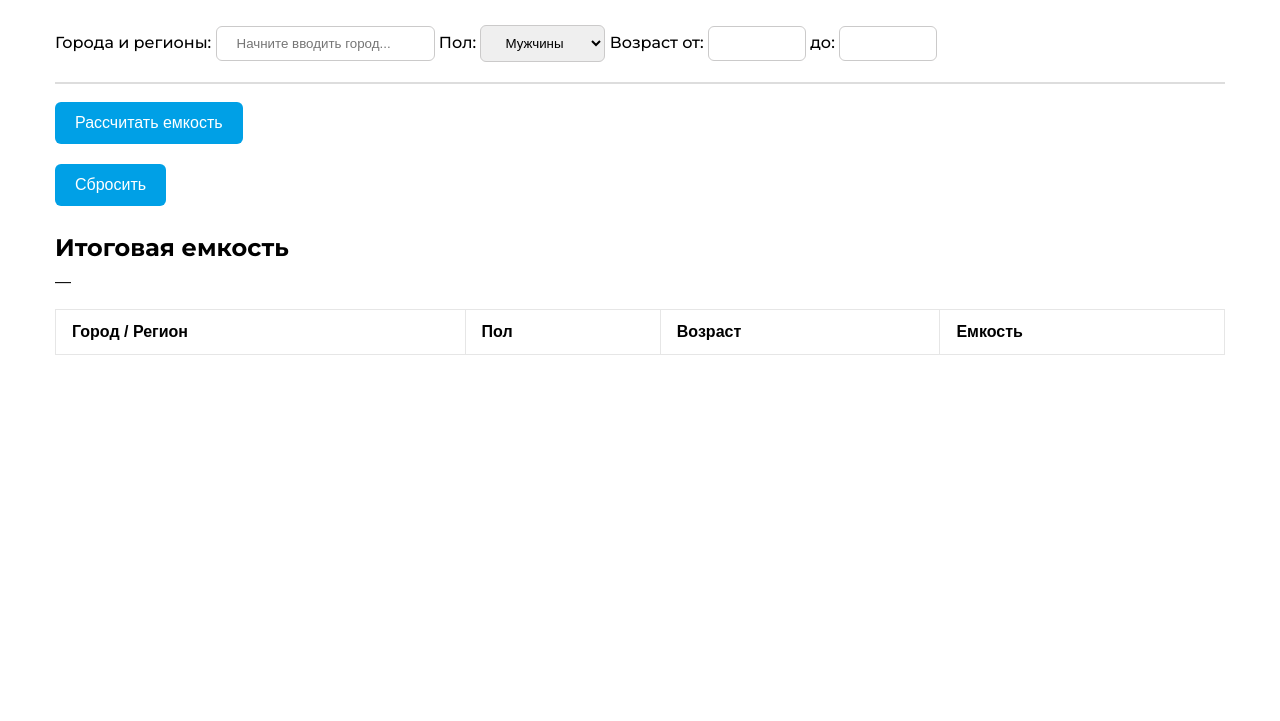
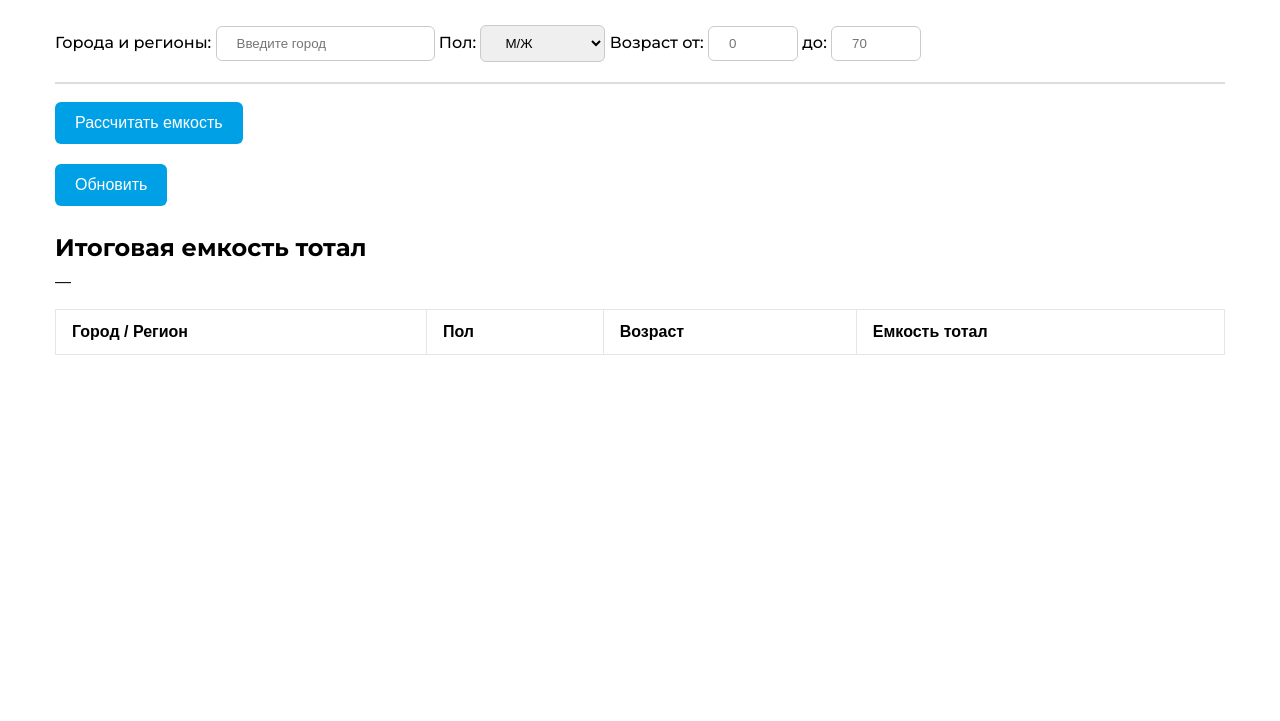
Before and after one commit to stepanchna/Unique, a plain HTML site: page index.html in a window 1280 px wide. Shown: the part 79-800 px from the top of the page. Drawn offline with Linux system fonts and the light colour scheme; files that its build step writes are made by us from their sources.

Commit message:
Update index.html

```diff
--- a/index.html
+++ b/index.html
@@ -8,13 +8,13 @@
     <link rel="preconnect" href="https://fonts.gstatic.com" crossorigin>
     <link href="https://fonts.googleapis.com/css2?family=Montserrat:ital,wght@0,100..900;1,100..900&display=swap"
         rel="stylesheet">
-    <link rel="stylesheet" href="styles.css">
+    <link rel="stylesheet" href="styles/styles.css">
 </head>
 
 <body>
 
     <header class="container">
-        <h1>Емкость уникальных пользователей</h1>
+        <h1>Емкость уникальныйх пользователей в России</h1>
     </header>
 
     <main>
@@ -27,36 +27,44 @@
 
                 <div class="city-selector">
                     <label class="city-selector__label" for="city">Города и регионы:</label>
-                    <input type="text" class="city-selector__input" placeholder="Начните вводить город..."
+                    <input type="text" class="city-selector__input" placeholder="Введите город"
                         autocomplete="off">
                     <ul class="city-selector__list"></ul>
 
-
                     <label for="gender">Пол:</label>
                     <select class="gender" name="gender">
+                        <option value="МЖ">М/Ж</option>
                         <option value="М">Мужчины</option>
                         <option value="Ж">Женщины</option>
-                        <option value="МЖ">М/Ж</option>
                     </select>
 
-                    <label for="age-from">Возраст от:</label>
+                    <!-- <label for="age-from">Возраст от:</label>
                     <input type="number" class="age-from" name="age-from" min="0" max="100">
 
                     <label for="age-to"> до:</label>
-                    <input type="number" class="age-to" name="age-to" min="0" max="100">
+                    <input type="number" class="age-to" name="age-to" min="0" max="100"> -->
+
+                    <label for="age-from">Возраст от:</label>
+                    <input type="number" class="age-from" name="age-from" min="0" max="75"
+                     placeholder="0" title="Возраст возможен от 0 до 70 лет">
+
+                    <label for="age-to">до:</label>
+                    <input type="number" class="age-to" name="age-to" min="0" max="75"
+                     placeholder="70" title="Возраст возможен от 0 до 70 лет">
+
                 </div>
             </div>
 
             <!-- Кнопка -->
             <button class="button calculate">Рассчитать емкость</button>
-            <button class="button reset">Сбросить</button>
+            <button class="button reset">Обновить</button>
 
         </div>
 
         <!-- Результат -->
         <div class="container">
             <section class="result">
-                <h2 class="section__result">Итоговая емкость</h2>
+                <h2 class="section__result">Итоговая емкость тотал</h2>
 
                 <!-- Общая сумма -->
                 <p class="capacity-total">—</p>
@@ -68,7 +76,7 @@
                             <th>Город / Регион &nbsp;&nbsp;</th>
                             <th>Пол &nbsp;&nbsp;</th>
                             <th>Возраст &nbsp;&nbsp;</th>
-                            <th>Емкость &nbsp;&nbsp;</th>
+                            <th>Емкость тотал &nbsp;&nbsp;</th>
                         </tr>
                     </thead>
                     <tbody></tbody>
@@ -77,7 +85,7 @@
             </section>
         </div>
     </main>
-    <script src="index.js"></script>
+    <script src="js/index.js"></script>
 </body>
 
 </html>
```
